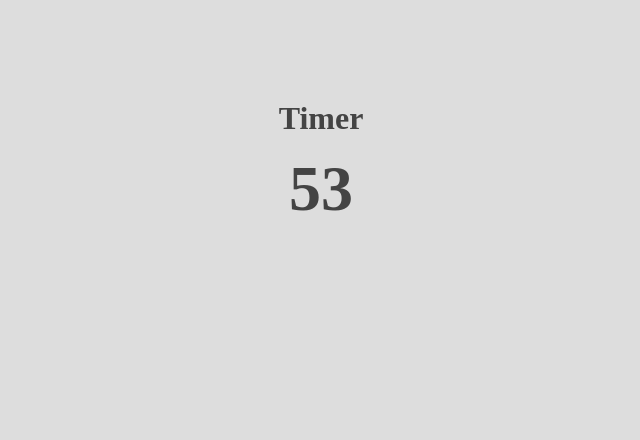
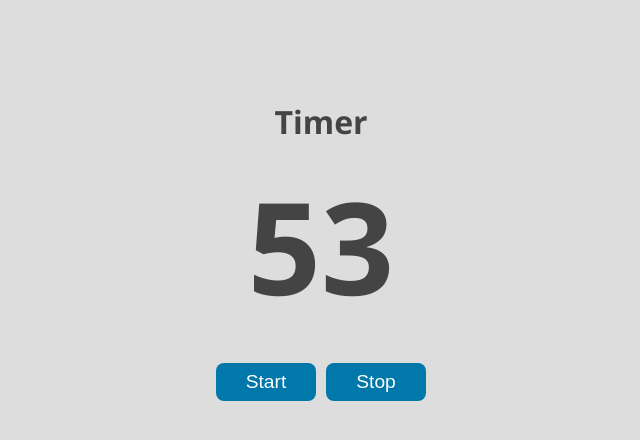
Before and after one commit to MiladRaouf/timer-miniproject-react, a React (Create React App) app: page / in a window 1280 px wide. Shown: the top 440 px of the page, without its empty margins (319-959 px from the left). Built offline with nearby package versions, Linux system fonts and the light colour scheme.

Commit message:
stop and start buttons implemented

```diff
--- a/src/App.js
+++ b/src/App.js
@@ -17,5 +17,4 @@ class App extends React.Component {
     }
 }
 
-
 export default App;
--- a/src/Timer.js
+++ b/src/Timer.js
@@ -11,26 +11,39 @@ class Timer extends React.Component {
         }
     }
 
-    componentDidMount() {
+    runTimer = () => {
         interval = setInterval(() => {
             this.setState({
-                time: Number(this.state.time)-1
+                time: Number(this.state.time) - 1
             });
-        },1000)
+        }, 1000);
+    };
+
+    stopTimer = () => {
+        clearInterval(interval);
+    };
+
+    componentDidMount() {
+        this.runTimer();
     }
 
     componentDidUpdate() {
         if (this.state.time == 0) {
-            clearInterval(interval);
+            this.stopTimer();
         }
     }
 
     render() {
         return (
-            <h1>{this.state.time}</h1>
+            <div>
+                <h1>{this.state.time}</h1>
+                <div className='button-box'>
+                    <button onClick={this.runTimer}>Start</button>
+                    <button onClick={this.stopTimer}>Stop</button>
+                </div>
+            </div>
         );
     }
 }
 
-
 export default Timer;
--- a/src/style.css
+++ b/src/style.css
@@ -1,20 +1,49 @@
-*{
+* {
     box-sizing: border-box;
     margin: 0;
     padding: 0;
 }
 
-body{
+body {
     background: #ddd;
+    font-family: 'Segoe UI';
 }
 
-.timer-parent{
+.timer-parent {
     margin: 100px auto;
     text-align: center;
     color: #444;
 }
 
-.timer-parent>:last-child{
+.timer-parent>:last-child {
     margin-top: 15px;
     font-size: 4em;
 }
+
+.button-box {
+    display: flex;
+    justify-content: center;
+    align-items: center;
+    margin-top: 30px;
+}
+
+.button-box>button {
+    background: #0078AA;
+    border-radius: 8px;
+    padding: 8px 3px;
+    transition: 0.2s;
+    width: 100px;
+    text-align: center;
+    border: none;
+    color: #fff;
+    cursor: pointer;
+    font-size: 0.3em;
+}
+
+.button-box>button:hover {
+    background: #1363DF;
+}
+
+.button-box> :first-child {
+    margin-right: 10px;
+}
```
